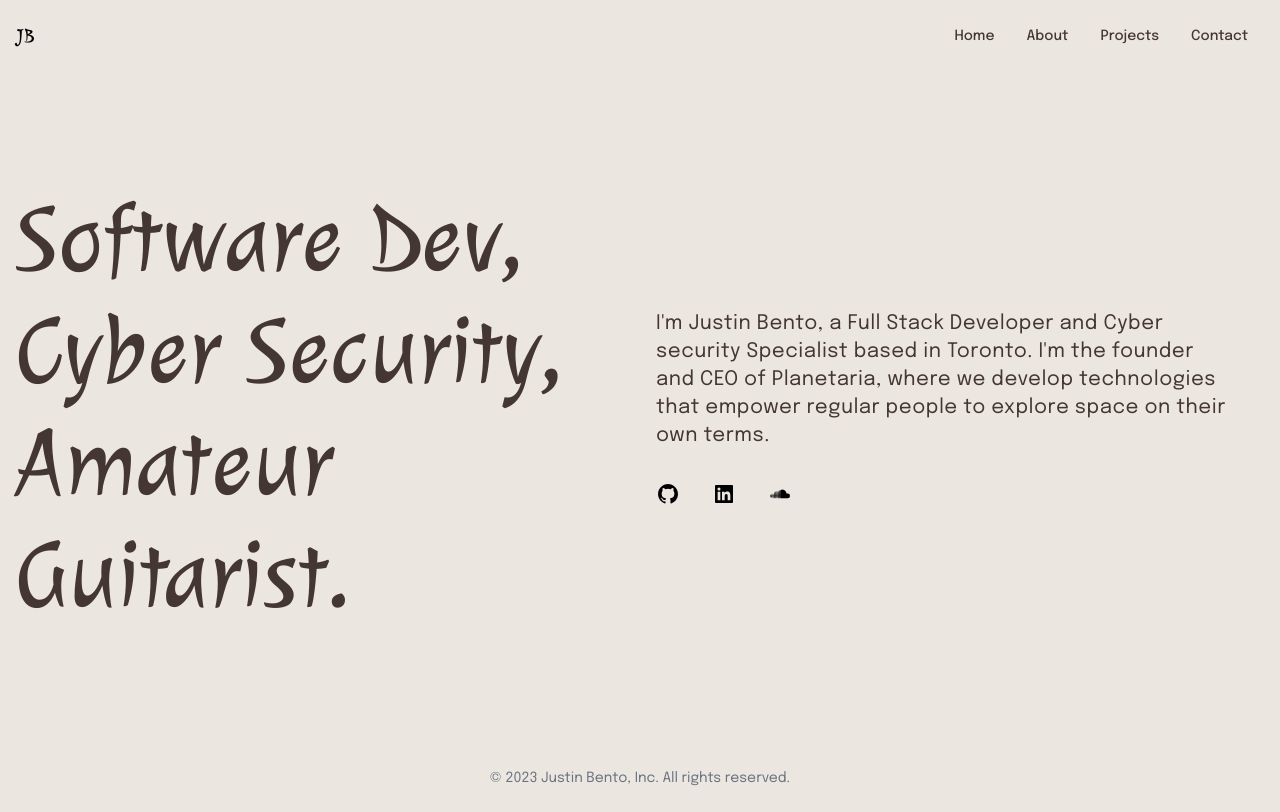
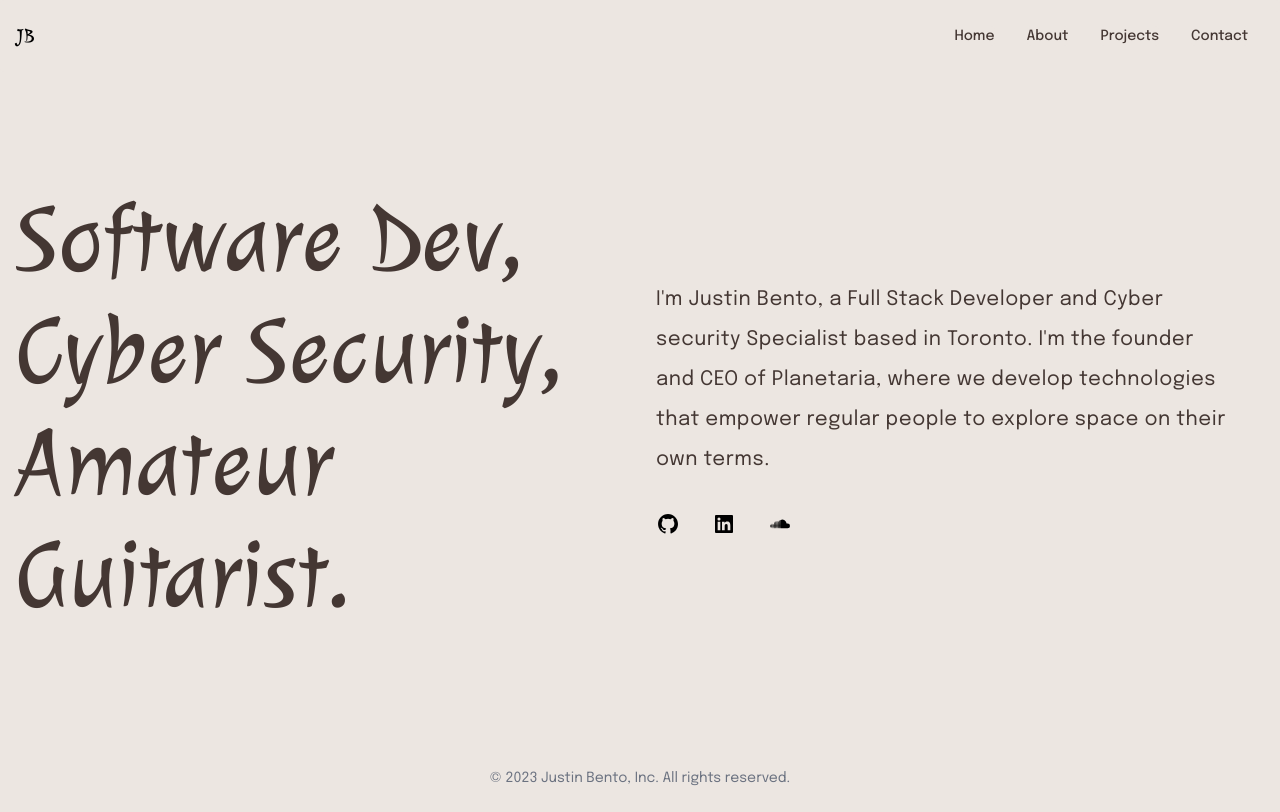
Before and after one commit to Justin-Bento/portfolio, a Next.js app: page / in a window 1280 px wide. Built offline with nearby package versions, Linux system fonts and the light colour scheme.

Commit message:
removed the container

```diff
--- a/pages/index.tsx
+++ b/pages/index.tsx
@@ -14,7 +14,7 @@ export default function Home() {
             </h1>
           </div>
           <div className="">
-            <p className="max-w-xl text-lg lg:text-xl leading-10 tracking-wide text-[#443733]">
+            <p className="max-w-xl text-lg lg:text-xl leading-10 lg:leading-loose tracking-wide text-[#443733]">
               I&#39;m Justin Bento, a Full Stack Developer and Cyber security
               Specialist based in Toronto. I&#39;m the founder and CEO of Planetaria,
               where we develop technologies that empower regular people to explore
```
